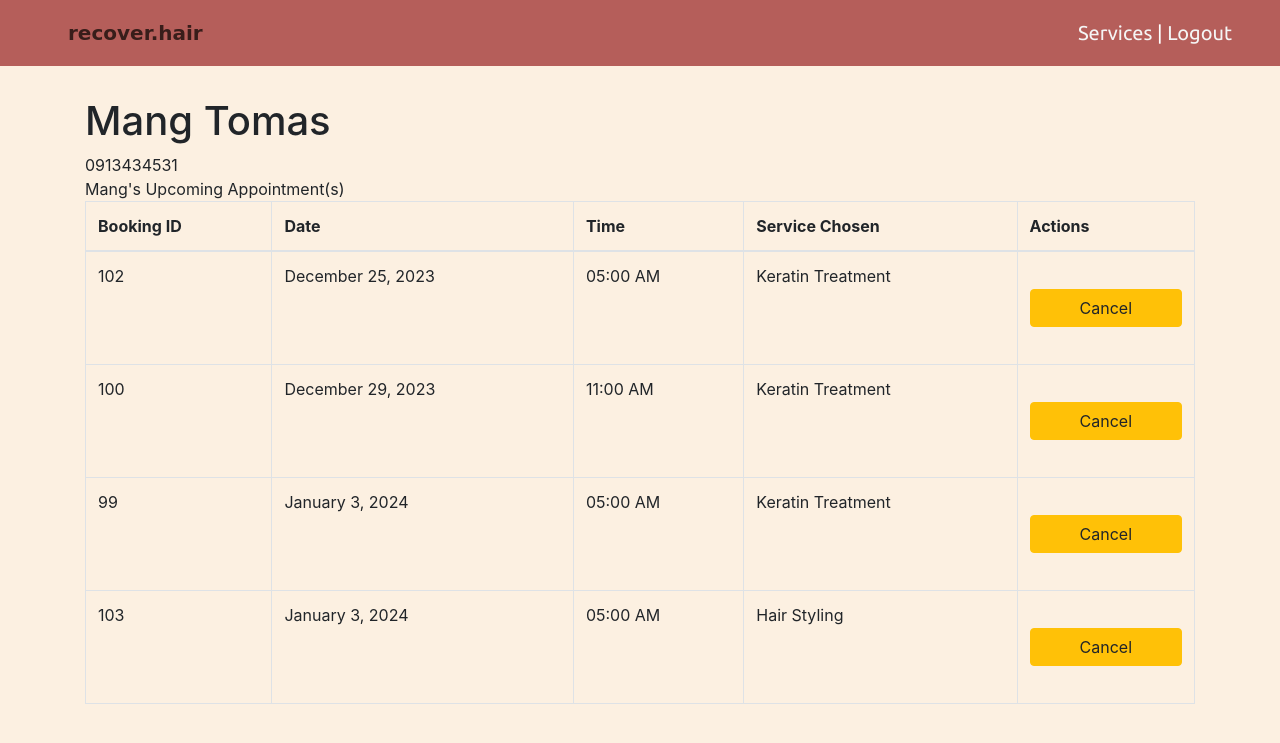
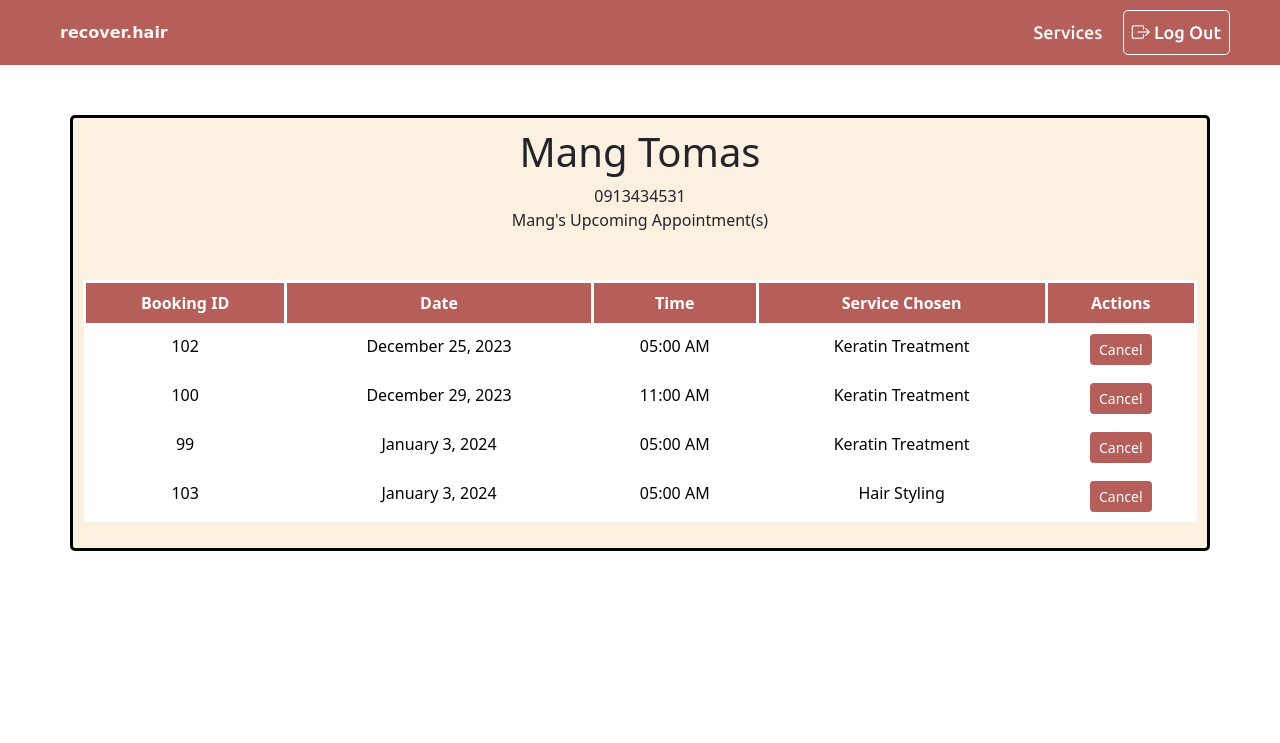
Before and after one commit to RockyBalbonys/SalonAppointmentSystem, a PHP site: page /user_profile.php in a window 1280 px wide. Shown: the top 743 px of the page. Run offline with PHP 8.4, Linux system fonts and the light colour scheme; a user stored in the database is signed in; data comes from the database, SQL or seed files in the repository; some libraries are stand-ins or nearby versions.

Commit message:
updated user profile page

```diff
--- a/client/style.css
+++ b/client/style.css
@@ -41,7 +41,7 @@ body, html{
     font-size: 20px;
 }
 .navbar.sticky .logo a{
-    color: #fff;
+    color: #ffffff;
     transition: all 0.3s ease;
 }
 .navbar .menu li{
--- a/client/user_profile.php
+++ b/client/user_profile.php
@@ -13,37 +13,26 @@
     <title>User Profile</title>
     <link href="https://stackpath.bootstrapcdn.com/bootstrap/4.5.2/css/bootstrap.min.css" rel="stylesheet">
     <link rel="icon" type="img/png" href="#">
-    <link rel="stylesheet" href="style.css?v=<?php echo time(); ?>">
+    <link href="https://cdn.jsdelivr.net/npm/bootstrap@5.3.2/dist/css/bootstrap.min.css" rel="stylesheet" integrity="sha384-T3c6CoIi6uLrA9TneNEoa7RxnatzjcDSCmG1MXxSR1GAsXEV/Dwwykc2MPK8M2HN" crossorigin="anonymous">
+    <link rel="stylesheet" href="https://cdn.jsdelivr.net/npm/bootstrap-icons@1.11.3/font/bootstrap-icons.min.css">
     <script src="https://kit.fontawesome.com/a076d05399.js" crossorigin="anonymous"></script>
-    <script src="https://code.jquery.com/jquery-3.6.0.min.js"></script>
-    <script src="https://kit.fontawesome.com/884b91a3a4.js" crossorigin="anonymous"></script>
-    <script src="https://cdnjs.cloudflare.com/ajax/libs/OwlCarousel2/2.3.4/owl.carousel.min.js"></script>
-    <link rel="stylesheet" href="https://cdnjs.cloudflare.com/ajax/libs/OwlCarousel2/2.3.4/assets/owl.carousel.min.css"/>
-    <link rel="stylesheet" href="https://fonts.googleapis.com/css2?family=Material+Symbols+Outlined:opsz,wght,FILL,GRAD@20..48,100..700,0..1,-50..200" />
-    <script src="script.js" defer></script>
-
+    <link href="https://fonts.googleapis.com/css2?family=Poppins&family=Ubuntu:wght@500&display=swap" rel="stylesheet">
 
     <style>
         /* Custom styles */
-        body {
+        .container {
+            margin-top: 50px;
+            align-items: stretch;
+            text-align: center;
+            border: 3px solid black;
+            border-radius: 5px;
             background-color: #fcf0e1;
-            font-size: 16px;
-        }
-        .navbar {
-            background-color: #b55e5a;
-            color: #fff;
-            padding: 18px;
-        }
-        .container {
-            margin-top: 1px;
+            padding: 10px;
+            margin-bottom: 20px;
         }
         body {
-            background-color: #fcf0e1;
+            background-color: #ffffff;
 
-        }
-        .navbar {
-            background-color: #b55e5a;
-            color: #fff;
         }
         .navbar-2{
             font-family: 'Ubuntu', sans-serif;
@@ -62,21 +51,58 @@ a:visited {
         color: whitesmoke;
         }
 
+        .navbar {
+            background-color: #b55e5a;
+            color: #ffff;
+            padding: 10px;
+            font-family: 'Lucida Calligraphy', cursive;
+        }
+        .navbar-2 {
+            font-family: 'Ubuntu', sans-serif;
+            font-weight: 200;
+            font-size: 18px;
+            margin-right: 40px;
+            transition: all 0.3s ease;
+        }
+        .navbar-2:hover{
+            text-decoration: underline;
+            transition: all 0.3s ease;
+        }
+        .navbar .logo a{
+            text-decoration: none;
+        }
+        .navbar .navbar-2 a{
+            text-decoration: none;
+        }
+
+        .btn1{
+        background-color: #b55e5a;
+        color: #fff;
+        border: 1px solid #fff;
+        border-radius: 5px;
+        transition: all 0.3s ease;
+        }
+        .btn{
+        background-color: #b55e5a;
+        color: #fff;
+        transition: all 0.3s ease;
+        }
+        .btn:hover{
+        border: 1px solid #b55e5a;
+        transition: all 0.3s ease;
+        }
             </style>
 
 </head>
 <body>
 
             <navbar class="navbar">
-                <div class="logo"><a href="landingpage.php">recover.hair</a></div>
-                <div class= "navbar-2"><a href="clienthomepage.php">Services</a><span> | </span><a href="logout.php">Logout</a></div>
+                <div class="logo"><a class="fw-bolder" href="landingpage.php">recover.hair</a></div>
+                <div class= "navbar-2 d-sm-none d-md-block"><a href="clienthomepage.php">Services</a>
+                <a href="logout.php"><button class= "btn1 btn-m ms-3 p-2"><i class="bi bi-box-arrow-right"></i> Log Out</button></a></div>
             </navbar>
             <div class="container">
 
-        <br>
-        <br>
-        <br>
-        <br>
 
               <div>
                  <?php
@@ -100,52 +126,51 @@ a:visited {
                  $query = mysqli_query($conn, $selectAllAppointments);
 
                  if (mysqli_query($conn, $selectAllAppointments)) {
-                    echo '<table class="table table-bordered">
+                    echo '<table class="table table-bordered text-center mt-5" style="">
                                 <thead>
-                                    <tr>
-                                        <th>Booking ID</th>
-                                        <th>Date</th>
-                                        <th>Time</th>
-                                        <th>Service Chosen</th>
-                                        <th>Actions</th>
+                                    <tr style="border: 3px solid #fff">
+                                        <th style="border: 3px solid #fff;
+                                        background-color: #b55e5a;
+                                        color: #fff;">Booking ID</th>
+                                        <th style="border: 3px solid #fff;
+                                        background-color: #b55e5a;
+                                        color: #fff;">Date</th>
+                                        <th style="border: 3px solid #fff;
+                                        background-color: #b55e5a;
+                                        color: #fff;">Time</th>
+                                        <th style="border: 3px solid #fff;
+                                        background-color: #b55e5a;
+                                        color: #fff;">Service Chosen</th>
+                                        <th style="border: 3px solid #fff;
+                                        background-color: #b55e5a;
+                                        color: #fff;">Actions</th>
                                     </tr>
                                 </thead>
-                                <tbody>';
+                                <tbody style="background: #fff;">';
 
                                 while ($row = mysqli_fetch_array($query)) {
                                     echo '<tr>';
-                                    echo '<td>' . $row["booking_id"] . '</td>';
+                                    echo '<td style="border: 2px solid #fff">' . $row["booking_id"] . '</td>';
                                     $formattedDate = date('F j, Y', strtotime($row["booking_date"]));
-                                    echo '<td>' . $formattedDate . '</td>';
+                                    echo '<td style="border: 2px solid #fff">' . $formattedDate . '</td>';
                                     $formattedTime = date('h:i A', strtotime($row["booking_time"]));
-                                    echo '<td>' . $formattedTime . '</td>';
-                                    echo '<td>' . $row["service"] . '</td>';
-                                    echo '<td>';
+                                    echo '<td style="border: 2px solid #fff">' . $formattedTime . '</td>';
+                                    echo '<td style="border: 2px solid #fff">' . $row["service"] . '</td>';
+                                    echo '<td style="border: 2px solid #fff">';
                                     echo '<form method="post" action="cancel_appointment.php">';
                                     echo '<input type="hidden" name="booking_id" value="' . $row["booking_id"] . '">';
-                                    echo '<button type="submit" class="btn btn-warning">Cancel</button>';
+                                    echo '<button type="submit" class="btn btn-sm">Cancel</button>';
                                     echo '</form>';
                                     echo '</td>';
                                     echo '</tr>';
                                 }
-
-
                         echo '</tbody>
                             </table>';
-
                  }
-
-
                  ?>
-
               </div>
-    <script src="https://code.jquery.com/jquery-3.5.1.slim.min.js"></script>
-    <script src="https://cdn.jsdelivr.net/npm/@popperjs/core@2.11.6/dist/umd/popper.min.js"></script>
-    <script src="https://stackpath.bootstrapcdn.com/bootstrap/4.5.2/js/bootstrap.min.js"></script>
         </div>
-
-
-
+        <script src="https://cdn.jsdelivr.net/npm/bootstrap@5.3.2/dist/js/bootstrap.bundle.min.js" integrity="sha384-C6RzsynM9kWDrMNeT87bh95OGNyZPhcTNXj1NW7RuBCsyN/o0jlpcV8Qyq46cDfL" crossorigin="anonymous"></script>
 </body>
 </html>
 <?php
```
Also changed, not shown: client/clienthomepage.php (+11 -7 lines). Lines whose indentation alone changed are shown as unchanged.
